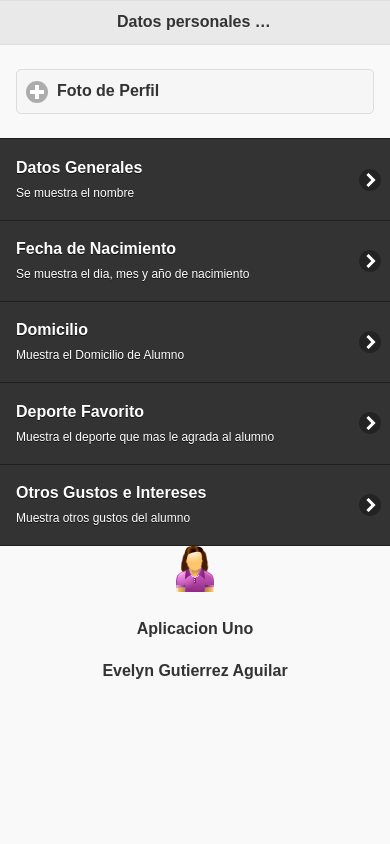
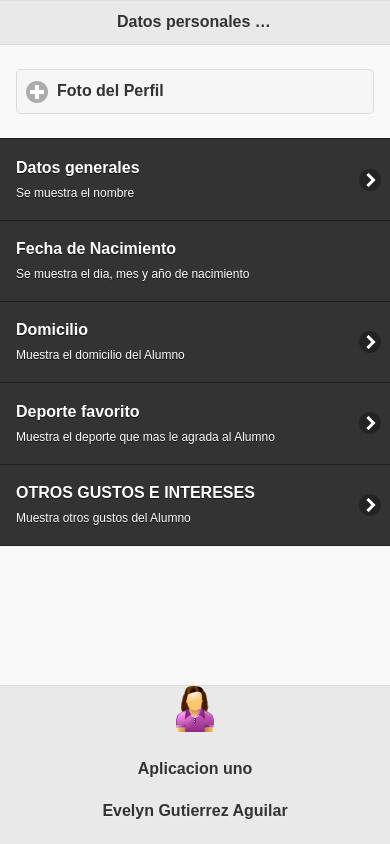
Before and after one commit to evelinga/app1a-git, a plain HTML site: page index.html in a window 390 px wide. Drawn offline with Linux system fonts and the light colour scheme; some packages are replaced by stand-ins of ours; a script that the page names is missing; files whose address does not match are found by name.

Commit message:
6subida
primera aplicacion

```diff
--- a/index.html
+++ b/index.html
@@ -2,12 +2,12 @@
 <html>
 <head>
 <meta charset="utf-8">
-<title>Primera Apliacion Movil</title>
+<title>Primera Aplicacion Movil</title>
 
 <!--grupo CSS-->
 <link rel="stylesheet" href="css/jquery.mobile-1.4.5.min.css"/>
-   <!--<link rel="stylesheet" css/jquery.mobile.icons-1.4.5.min.css"/>
-   <link rel="stylesheet" href="css/jquery.mobile.structure-1.4.5.min.css"/-->
+<!--<link rel="stylesheet" href="css/jquery.mobile.icons-1.4.5.min.css"/>
+<link rel="stylesheet" href="css/jquery.structure-1.4.5.min.css"/> -->
 <!--grupo JavaScript-->
 <script src="js/jquery-1.11.2.min.js"></script>
 <script src="js/jquery.mobile-1.4.5.min.js"></script>
@@ -20,14 +20,14 @@
 <body>
 
     <div data-role="page" id="Principal" data-theme="a">
-      <div data-role="header" data-add-back-btn="true" data-back-btn-text="Regresar"  data-back-btn-theme="b">
-       <h1>Datos personales del alumno </h1>
+     <div data-role="header" data-add-back-btn="true" data-back-btn-text="Regresar"   data-back-btn-theme="b">
+       <h1> Datos personales del alumno </h1>
      </div>
      <div data-role="main" class="ui-content">
       <div data-role="collapsible" data-content-theme="false">
-        <h1>Foto de Perfil</h1>
+        <h1>Foto del Perfil</h1>
           <div>
-         <p>Esta es mi imgen de perfil:</p>
+           <p> Esta es mi imagen de perfil: </p>
            <br>
           </div>
           <div>
@@ -39,59 +39,60 @@
           <ul data-role="listview" data-theme="b" class="ui-listview ui-group-theme-b">
           <li class="ui-first-child ui-last-child">
             <a href="#Pagina1" class="ui-btn ui-btn-icon-right ui-icon-carat-r">
-          <h2> Datos Generales</h2>
+           <h2>Datos generales</h2>
             <p>Se muestra el nombre</p>
             </a>
             </li>
             <li class="ui-first-child ui-last-child">
-          <a href="#Pagina2" class="ui-btn ui-btn-icon-right ui-icon-carat-r">
-          <h2> Fecha de Nacimiento</h2>
+                <a href="#Pagina2" class="ui-btn ui-btn-ico-right ui-icon-carat-r">
+                <h2>Fecha de Nacimiento</h2>
                 <p>Se muestra el dia, mes y año de nacimiento </p>
                 </a>
             </li>
-          <li class="ui-first-child ui-last-child">
+            <li class="ui-fir ui-last-child">
                  <a href="#Pagina3" class="ui-btn ui-btn-icon-right ui-icon-carat-r">
-          <h2> Domicilio</h2>
-           <p>Muestra el Domicilio de Alumno </p>
+                 <h2>Domicilio</h2>
+                 <p>Muestra el domicilio del Alumno</p>
             </a>
             </li>
-           <li class="ui-first-child ui-last-child">
+            <li class="ui-fir ui-last-child">
                  <a href="#Pagina4" class="ui-btn ui-btn-icon-right ui-icon-carat-r">
-          <h2> Deporte Favorito</h2>
-           <p>Muestra el deporte que mas le agrada al alumno </p>
+                 <h2>Deporte favorito</h2>
+                 <p>Muestra el deporte que mas le agrada al Alumno</p>
                  </a>
                  </li>
-           <li class="ui-first-child ui-last-child">
+              <li class="ui-fir ui-last-child">
                  <a href="#Pagina5" class="ui-btn ui-btn-icon-right ui-icon-carat-r">
-          <h2> Otros Gustos e Intereses</h2>
-           <p>Muestra otros gustos del alumno </p>
+                 <h2>OTROS GUSTOS E INTERESES</h2>
+                 <p>Muestra otros gustos del Alumno</p>
                  </a>
                  </li>
                  </ul>
               </div>
-        <div data-role"footer" align="center" data-theme="a" data-position="fixed">
+              <div data-role="footer" align="center" data-theme="a" data-position="fixed">
                   <div>
-        <img src="imagenes/persona_rosa.png" width="46">
+                  <img src="imagenes/persona_rosa.png" width="46" height="46">
                </div>
                <div>
-          <h4> Aplicacion Uno </h4>
-          <h4>Evelyn Gutierrez Aguilar </h4>
+                  <h4> Aplicacion uno</h4>
+                  <h4>Evelyn Gutierrez Aguilar</h4>
                </div>
              </div>
              </div>
-
-           <div data-role="page" id="Pagina2" data-add-back-btn="true" data-theme="a">
-        <div data-role="header"  data-add-back-btn="true" data-back-btn-text="Regresar" data-back-btn-theme="b">
+          <div data-role="page" id="Pagina1" data-add-back-btn="true" data-theme="a">
+              <div data-role="header" data-add-back-btn="true" data-back-btn-text="Regresar" data-back-btn-theme="b">
                     <h1>NOMBRE</h1>
                  </div>
                  <div data-role="content" align="center">
                      <div>
-        <h2> Evelyn Gutierrez Aguilar </h2> </div>
+                    <h2> Evelyn Gutierrez Aguilar</h2>
+                  </div>
                </div>
                <div data-role="footer" data-theme="a" data-position="fixed">
         <h4> Aplicacion Uno,JAGH </h4>
         </div>
         </div>
+
 
      <div data-role="page" id="Pagina2" data-add-back-btn="true" data-theme="a">
         <div data-role="header"  data-add-back-btn="true" data-back-btn-text="Regresar" data-back-btn-theme="b">
```
Lines whose indentation alone changed are shown as unchanged.
